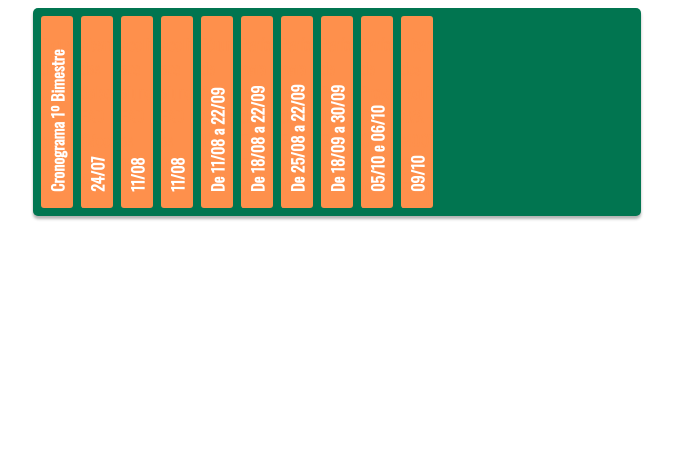
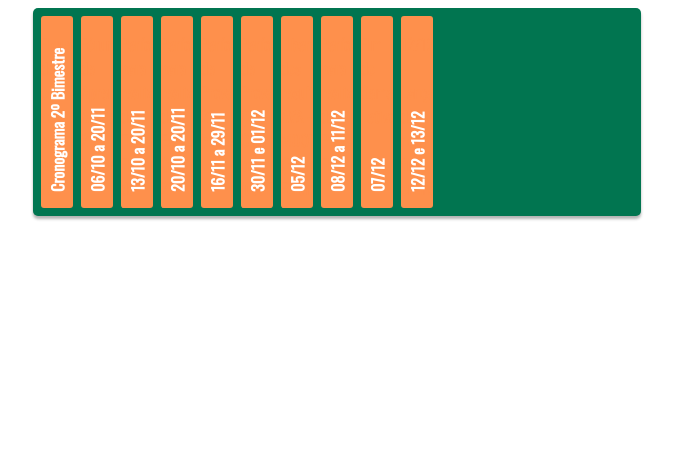
Before and after one commit to avauniceplac/Calend-rio-2023.1-EAD, a plain HTML site: page index.html in a window 1280 px wide. Shown: the whole page, without its empty margins (303-976 px from the left). Drawn offline with nearby package versions, Linux system fonts and the light colour scheme.

Commit message:
Update index.html atualização para calendário do 2° bimestre de 2023/2

```diff
--- a/index.html
+++ b/index.html
@@ -12,7 +12,7 @@
 
     <article class="accordion">
         <section id="acc1">
-            <h2><a href="#acc1">Cronograma 1º Bimestre</a></h2>
+            <h2><a href="#acc1">Cronograma 2º Bimestre</a></h2>
             <p>Fique de olho no cronograma para não perder os prazos de entrega!!</p>
             <p>Clique em uma data 👉</p>
             <p>PDF com o cronograma completo abaixo.👇</p>
@@ -20,42 +20,43 @@
 
         </section>
         <section id="acc2">
-            <h2><a href="#acc2">24/07</a></h2>
-            <p>Abertura das Salas EAD (Moodle).</p>
-            <p>Abertura do Fórum de Apresentação.</p>
+            <h2><a href="#acc2">06/10 a 20/11</a></h2>
+            <p>Fórum de Aprendizagem Avaliativo 2° bimestre.</p>
         </section>
         <section id="acc3">
-            <h2><a href="#acc3">11/08</a></h2>
-            <p>Acolhida aos alunos EAD às 19:30.</p>
+            <h2><a href="#acc3">13/10 a 20/11</a></h2>
+            <p>Período para realização do Trabalho Final do Bimestre 2° Bimestre.</p>
         </section>
         <section id="acc4">
-            <h2><a href="#acc4">11/08</a></h2>
-            <p>Acolhida aos alunos EAD às 09:00.</p>
+            <h2><a href="#acc4">20/10 a 20/11</a></h2>
+            <p>Período para realização dos Exercícios Online 2º bimestre.</p>
         </section>
         <section id="acc5">
-            <h2><a href="#acc5">De 11/08 a 22/09</a></h2>
-            <p>Fórum de Aprendizagem Avaliativo 1º bimestre.</p>
+            <h2><a href="#acc5">16/11 a 29/11</a></h2>
+            <p>Período de Prova 2° bimestre.</p>
         </section>
         <section id="acc6">
-            <h2><a href="#acc6">De 18/08 a 22/09</a></h2>
-            <p>Período para realização do Trabalho Final do Bimestre 1º bimestre.</p>
+            <h2><a href="#acc6">30/11 e 01/12</a></h2>
+            <p>Período de Prova (2ª Chamada, com justificativa legal).</p>
+            <p>Entre em contato direto com CEAD no e-mail cead@uniceplac.edu.br.</p>
         </section>
         <section id="acc7">
-            <h2><a href="#acc7">De 25/08 a 22/09</a></h2>
-            <p>Período para realização dos Exercícios Online 1º bimestre.</p>
+            <h2><a href="#acc7">05/12</a></h2>
+            <p>Liberação dos resultados AVA - MOODLE (Prova, Fórum, Exercícios e Trabalhos).No Portal do
+aluno apenas no final do semestre.</p>
         </section>
         <section id="acc8">
-            <h2><a href="#acc8">De 18/09 a 30/09</a></h2>
-            <p>Período de Prova 1º Bimestre.</p>
+            <h2><a href="#acc8">08/12 a 11/12</a></h2>
+            <p>Período para realização da Prova Final.</p>
         </section>
         <section id="acc9">
-            <h2><a href="#acc9">05/10 e 06/10</a></h2>
-            <p>Período de Prova (2ª Chamada, com justificativa legal dentro do prazo)
-                Entre em contato direto com CEAD no e-mail cead@uniceplac.edu.br ou 3035-3938.</p>
+            <h2><a href="#acc9">07/12</a></h2>
+            <p>Fim do Semestre Letivo.</p>
         </section>
         <section id="acc10">
-            <h2><a href="#acc10">09/10</a></h2>
-            <p>Liberação dos resultados AVA - MOODLE (Prova, Fórum, Exercícios e Trabalhos).</p>
+            <h2><a href="#acc10">12/12 e 13/12</a></h2>
+            <p>12/12 - Lançamento da nota final online AVA - MOODLE e.</p>
+            <p>13/12 - Importação das notas para o Sistema Acadêmico - Portal do Aluno.</p>
         </section>
     </article>
 
```
